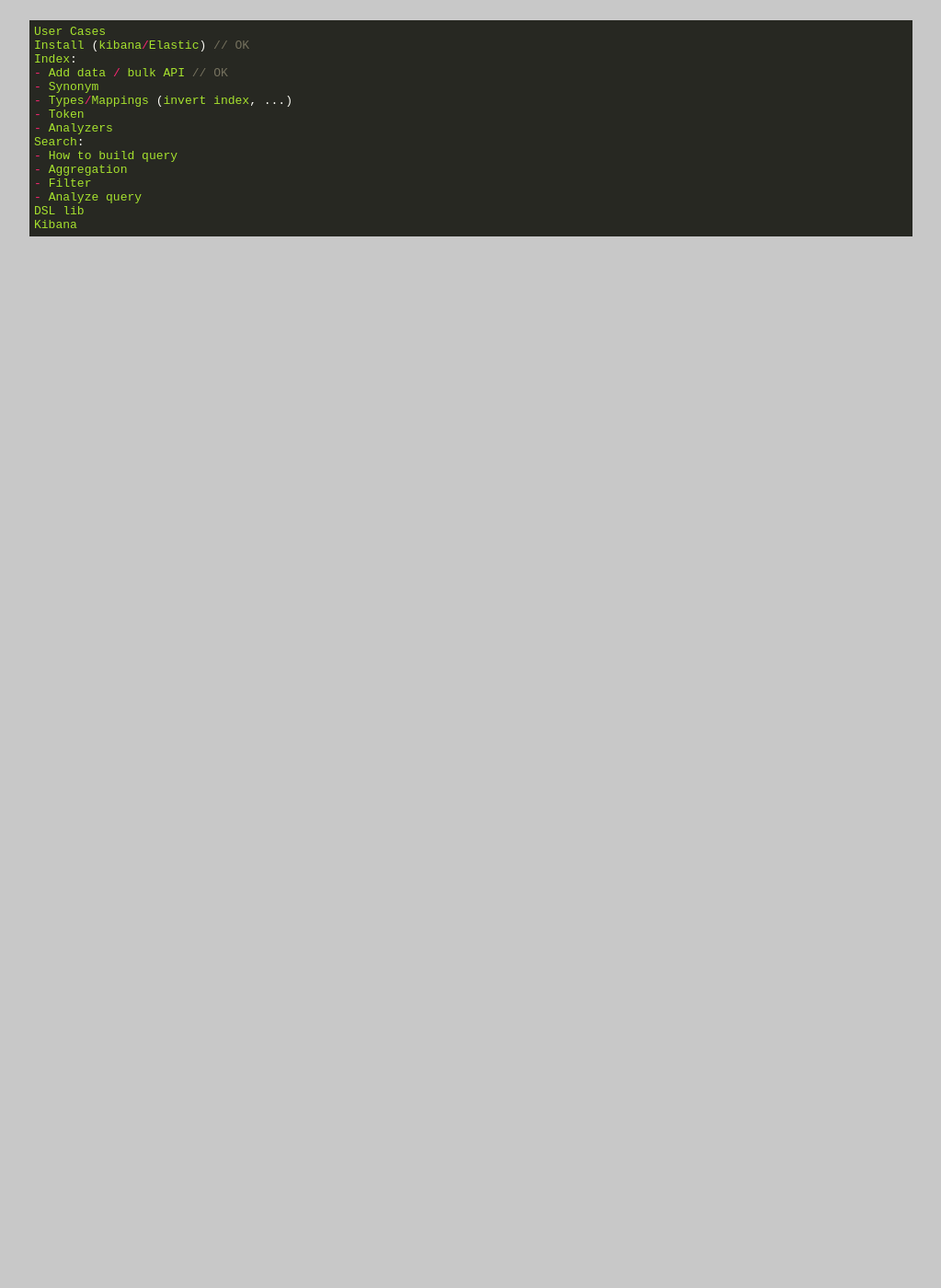
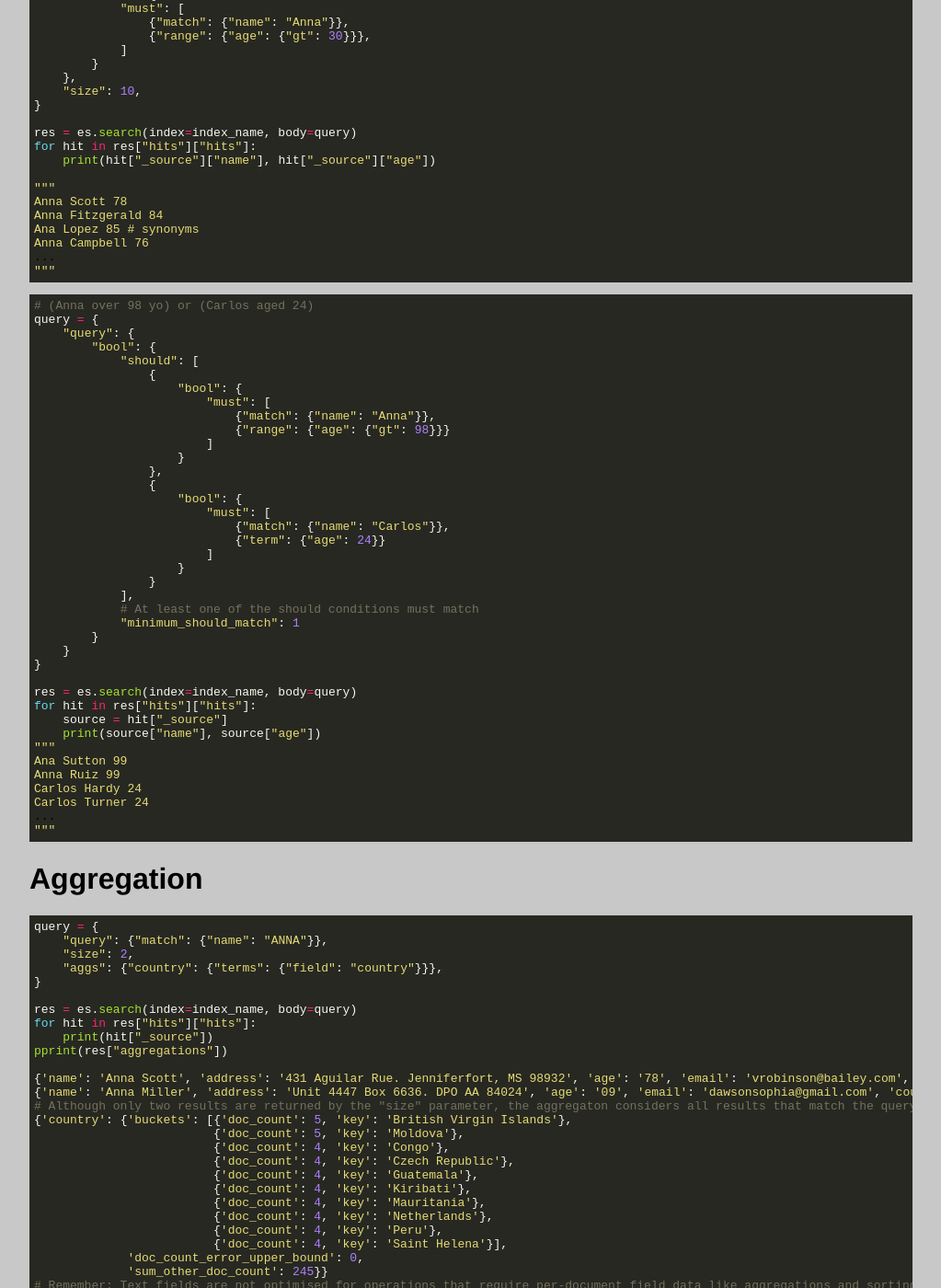
Before and after one commit to CarlosPena00/carlospena00.github.io, a Jekyll site: the page built from _posts/2024-07-27-nosql-elasticsearch-tldr.md, in a window 1280 px wide and 1400 px high, scrolled down 3026 px. Shown: the whole window at 92% size, without its empty margins (128-1151 px from the left). Built offline with Jekyll 4.4.1, drawn with Linux system fonts in a browser that asks for light colours; before the commit the page ends 3396 px from its top, so only the background shows below that; some of the changed text lies outside the part shown.

Commit message:
blog: Add more examples of ElasticSearch Search and Aggregation

````diff
--- a/_posts/2024-07-27-nosql-elasticsearch-tldr.md
+++ b/_posts/2024-07-27-nosql-elasticsearch-tldr.md
@@ -176,7 +176,110 @@ for hit in res["hits"]["hits"]:
 {'name': 'Samuel Williams', 'address': '43330 Fowler Road Suite 239. Johnsonhaven, NC 10046', 'age': '18', 'email': 'david89@yahoo.com', 'country': 'Chad', 'postal_code': '73249'}
 {'name': 'Kathleen Lee', 'address': '54362 Eddie Key. Perryport, AK 50151', 'age': '18', 'email': 'lwalsh@hotmail.com', 'country': 'Kyrgyz Republic', 'postal_code': '81990'}
 {'name': 'David Scott', 'address': '44738 Harris Stream. Port Leroy, VA 29682', 'age': '18', 'email': 'howardcathy@joyce.biz', 'country': 'Svalbard & Jan Mayen Islands', 'postal_code': '77346'}
+```
+```py
+# Anna over 30 yo
+query = {
+    "query": {
+        "bool": {
+            "must": [
+                {"match": {"name": "Anna"}},
+                {"range": {"age": {"gt": 30}}},
+            ]
+        }
+    },
+    "size": 10,
+}
+
+res = es.search(index=index_name, body=query)
+for hit in res["hits"]["hits"]:
+    print(hit["_source"]["name"], hit["_source"]["age"])
+
+"""
+Anna Scott 78
+Anna Fitzgerald 84
+Ana Lopez 85 # synonyms
+Anna Campbell 76
 ...
+"""
+```
+```py
+# (Anna over 98 yo) or (Carlos aged 24)
+query = {
+    "query": {
+        "bool": {
+            "should": [
+                {
+                    "bool": {
+                        "must": [
+                            {"match": {"name": "Anna"}},
+                            {"range": {"age": {"gt": 98}}}
+                        ]
+                    }
+                },
+                {
+                    "bool": {
+                        "must": [
+                            {"match": {"name": "Carlos"}},
+                            {"term": {"age": 24}}
+                        ]
+                    }
+                }
+            ],
+            # At least one of the should conditions must match
+            "minimum_should_match": 1
+        }
+    }
+}
+
+res = es.search(index=index_name, body=query)
+for hit in res["hits"]["hits"]:
+    source = hit["_source"]
+    print(source["name"], source["age"])
+"""
+Ana Sutton 99
+Anna Ruiz 99
+Carlos Hardy 24
+Carlos Turner 24
+...
+"""
+```
+
+# Aggregation
+
+```py
+query = {
+    "query": {"match": {"name": "ANNA"}},
+    "size": 2,
+    "aggs": {"country": {"terms": {"field": "country"}}},
+}
+
+res = es.search(index=index_name, body=query)
+for hit in res["hits"]["hits"]:
+    print(hit["_source"])
+pprint(res["aggregations"])
+
+{'name': 'Anna Scott', 'address': '431 Aguilar Rue. Jenniferfort, MS 98932', 'age': '78', 'email': 'vrobinson@bailey.com', 'country': 'Georgia', 'postal_code': '55696'}
+{'name': 'Anna Miller', 'address': 'Unit 4447 Box 6636. DPO AA 84024', 'age': '09', 'email': 'dawsonsophia@gmail.com', 'country': 'Switzerland', 'postal_code': '95838'}
+# Although only two results are returned by the "size" parameter, the aggregaton considers all results that match the query.
+{'country': {'buckets': [{'doc_count': 5, 'key': 'British Virgin Islands'},
+                         {'doc_count': 5, 'key': 'Moldova'},
+                         {'doc_count': 4, 'key': 'Congo'},
+                         {'doc_count': 4, 'key': 'Czech Republic'},
+                         {'doc_count': 4, 'key': 'Guatemala'},
+                         {'doc_count': 4, 'key': 'Kiribati'},
+                         {'doc_count': 4, 'key': 'Mauritania'},
+                         {'doc_count': 4, 'key': 'Netherlands'},
+                         {'doc_count': 4, 'key': 'Peru'},
+                         {'doc_count': 4, 'key': 'Saint Helena'}],
+             'doc_count_error_upper_bound': 0,
+             'sum_other_doc_count': 245}}
+# Remember: Text fields are not optimised for operations that require per-document field data like aggregations and sorting
+# In this index "country" are "keyword" type
+
+# Remember: By default, the requests cache will only cache the results of search requests where size=0,
+# so it will not cache hits, but it will cache hits.total, aggregations, and suggestions.
+
 ```
 
 ---
````
